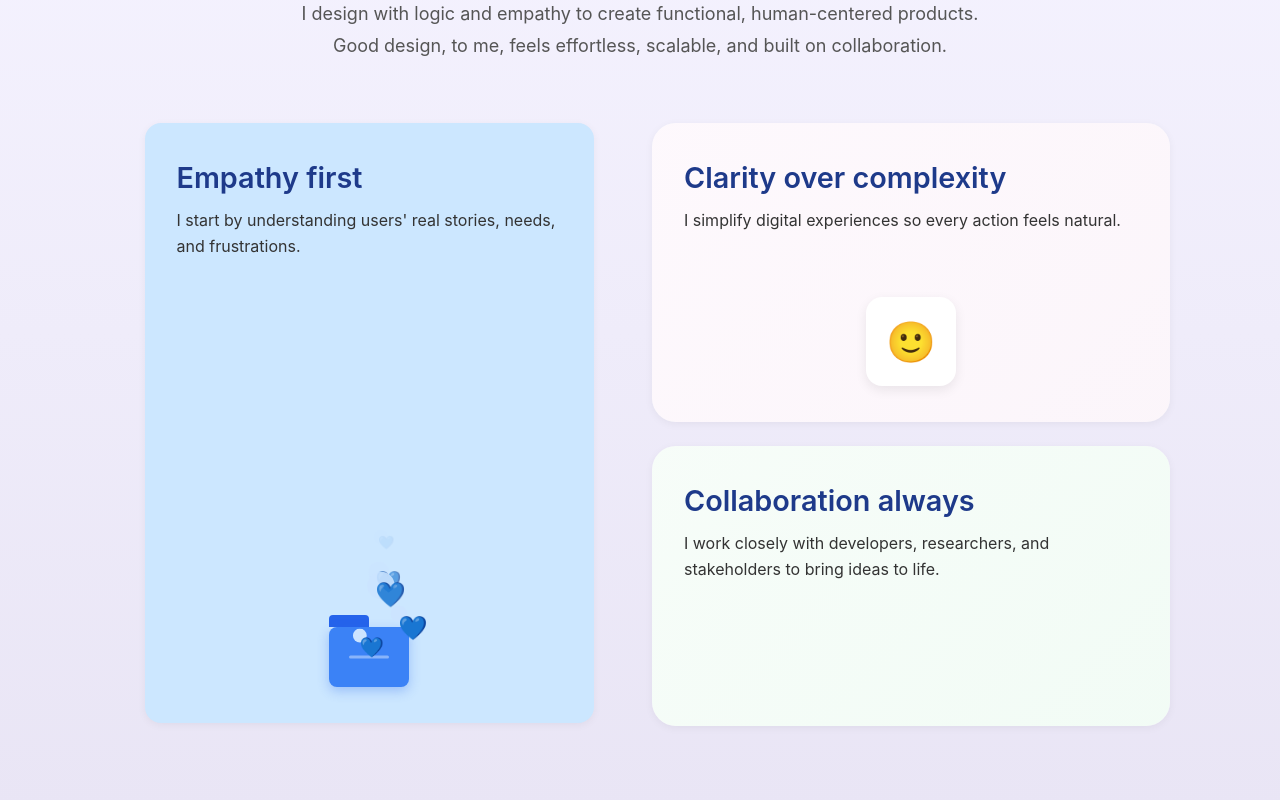
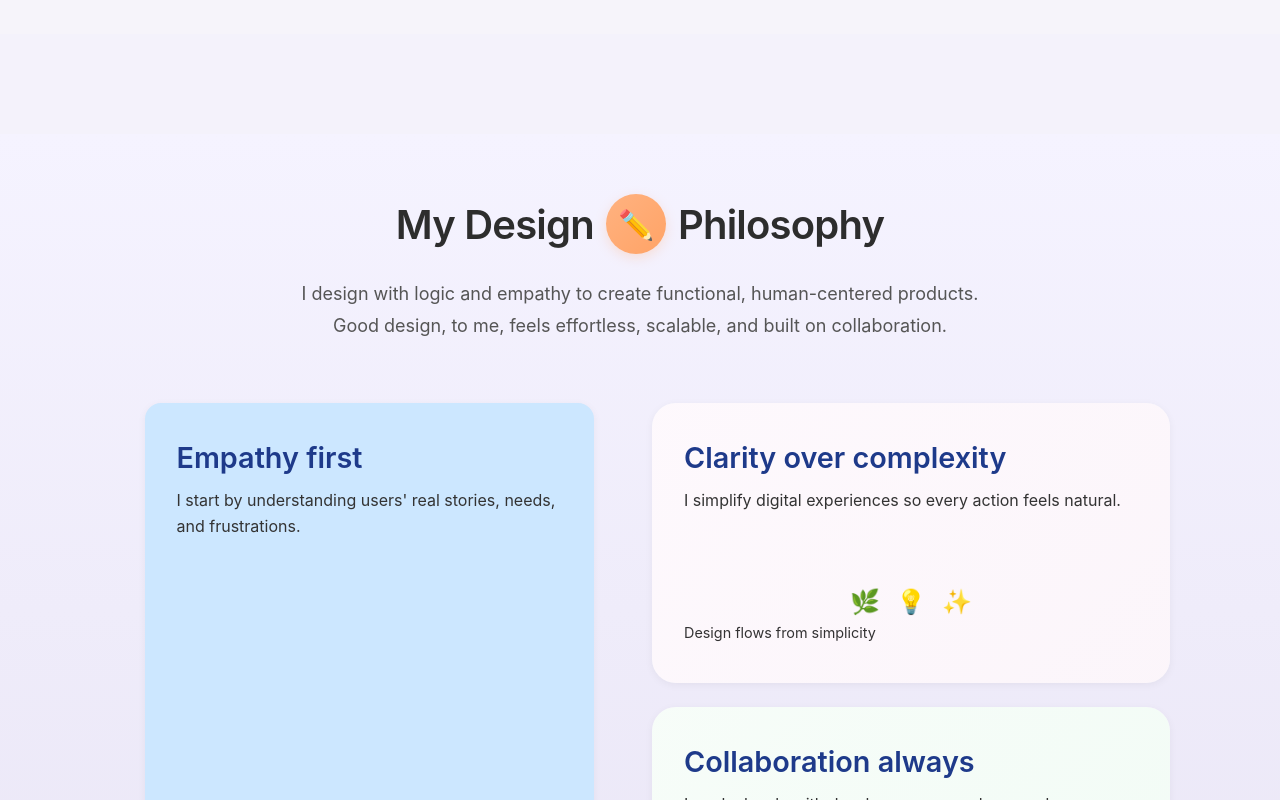
Before and after one commit to neducod/landing-page, a React (Vite) app in the folder landing-pagee/: page / in a window 1280 px wide. Shown: the part 540-1340 px from the top of the page. Built offline with nearby package versions, Linux system fonts and the light colour scheme.

Commit message:
animations

```diff
--- a/landing-pagee/src/components/DesignPhiloso.jsx
+++ b/landing-pagee/src/components/DesignPhiloso.jsx
@@ -27,6 +27,20 @@ const DesignPhiloso = () => {
     return () => clearInterval(interval);
   }, []);
 
+
+
+
+
+
+
+  const [showExtra, setShowExtra] = useState(false);
+
+  useEffect(() => {
+    const interval = setInterval(() => {
+      setShowExtra((prev) => !prev);
+    }, 5000);
+    return () => clearInterval(interval);
+  }, []);
 
 
     return (
@@ -113,10 +127,30 @@ const DesignPhiloso = () => {
       <p className="principle-text">
         I simplify digital experiences so every action feels natural.
       </p>
-      <div className="principle-icon">
+      {/* <div className="principle-icon">
         <div className="smile-icon">🙂</div>
+      </div> */}
+      <div className="principle-bottom">
+        <div className={`extra-content ${showExtra ? "visible" : "hidden"}`}>
+          <div className="icon-row">
+            <span>🌿</span>
+            <span>💡</span>
+            <span>✨</span>
+          </div>
+          <p className="extra-text">Design flows from simplicity</p>
+        </div>
       </div>
     </article>
+
+
+
+
+
+
+
+
+
+
 
     <article className="principle-card card-green">
       <h2 className="principle-title">Collaboration always</h2>
@@ -124,6 +158,7 @@ const DesignPhiloso = () => {
         I work closely with developers, researchers, and stakeholders
         to bring ideas to life.
       </p>
+      <div></div>
     </article>
   </div>
 </div>
--- a/landing-pagee/src/styles/designphiloso.css
+++ b/landing-pagee/src/styles/designphiloso.css
@@ -463,7 +463,7 @@ background: #CCE7FF;
   color: #333;
   line-height: 1.6;
 }
-
+/*
 .principle-icon {
   margin-top: 32px;
   position: relative;
@@ -472,7 +472,64 @@ background: #CCE7FF;
   align-items: flex-end;
   height: 120px;
 }
+*/
+.principle-bottom {
+  position: relative;
+  min-height: 60px;
+}
+/* Base transition for appear/disappear */
+.extra-content {
+  transition: opacity 1s ease, transform 1s ease;
+}
+.extra-content.hidden {
+  opacity: 0;
+  transform: translateY(30px);
+}
+.extra-content.visible {
+  opacity: 1;
+  transform: translateY(0);
+}
+/* Icon row layout */
+.icon-row {
+  display: flex;
+  justify-content: center;
+  gap: 1rem;
+  font-size: 1.5rem;
+}
 
+/* Staggered fade-in for spans */
+.icon-row span {
+  opacity: 0;
+  transform: translateY(10px);
+  animation: fadeUp 0.8s forwards ease;
+}
+/* When visible, trigger the stagger */
+.extra-content.visible .icon-row span:nth-child(1) {
+  animation-delay: 0.2s;
+}
+.extra-content.visible .icon-row span:nth-child(2) {
+  animation-delay: 0.6s;
+}
+.extra-content.visible .icon-row span:nth-child(3) {
+  animation-delay: 1s;
+}
+/* Fade-up keyframes */
+@keyframes fadeUp {
+  from {
+    opacity: 0;
+    transform: translateY(10px);
+  }
+  to {
+    opacity: 1;
+    transform: translateY(0);
+  }
+}
+
+.extra-text {
+  margin-top: 0.5rem;
+  font-size: 0.9rem;
+  opacity: 0.8;
+}
 /* ========= Folder icon ========= */
 .folder-icon {
   position: relative;
--- a/landing-pagee/src/styles/hero.css
+++ b/landing-pagee/src/styles/hero.css
@@ -9,6 +9,8 @@
   flex-direction: column;
   align-items: center;
   gap: 16px;
+  margin-top: 180px;
+  margin-bottom: 100px;
 }
 
 .intro-title {
@@ -92,6 +94,7 @@
   cursor: pointer;
   transition: all 0.3s ease;
   font-size: 0.9rem;
+  text-decoration: underline;
 }
 
 .contact-btn:hover {
```
Also changed, not shown: landing-pagee/src/index.css (+17 -0 lines).
